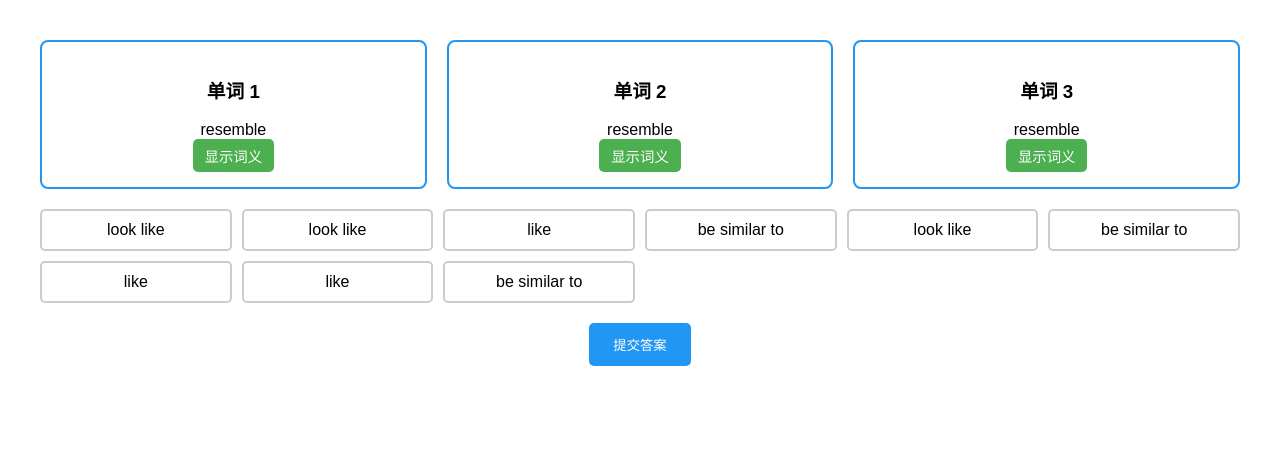
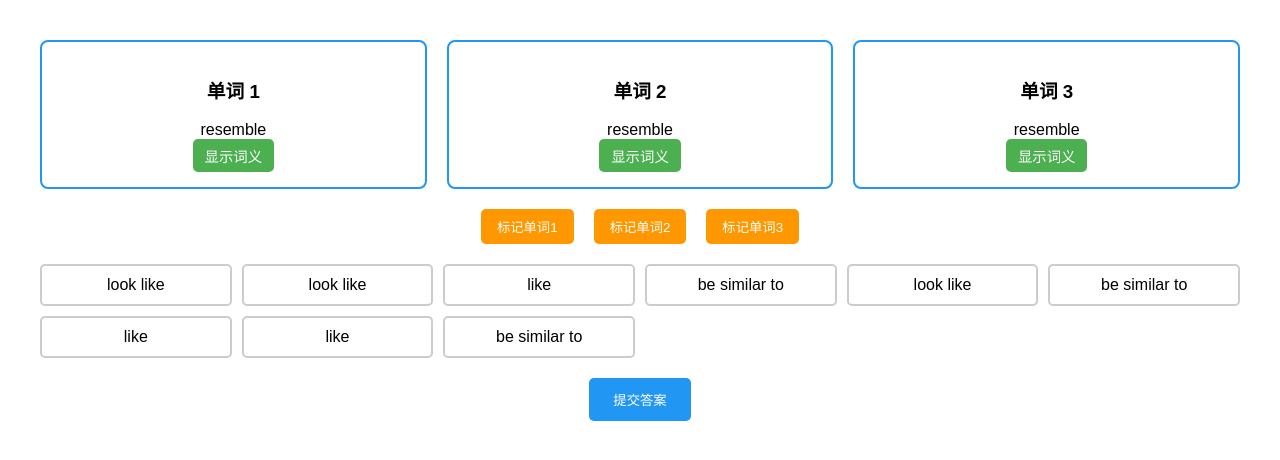
Before and after one commit to RonaldLN/538-Memory-Training, a plain HTML site: page index.html in a window 1280 px wide. Drawn offline with Linux system fonts and the light colour scheme.

Commit message:
Add mark button, implement select/deselect toggle instead of cyclic marking by Deepseek

```diff
--- a/index.html
+++ b/index.html
@@ -68,10 +68,29 @@
             gap: 15px;
             margin-top: 20px;
         }
+        .marker-buttons {
+            display: flex;
+            gap: 10px;
+            margin: 15px 0;
+            justify-content: center;
+        }
+        .marker-btn {
+            background: #ff9800;
+            padding: 8px 16px;
+        }
+        .marker-btn.active {
+            background: #f57c00;
+            box-shadow: 0 0 0 2px white, 0 0 0 4px #ff9800;
+        }
     </style>
 </head>
 <body>
     <div class="current-words" id="currentWords"></div>
+    <div class="marker-buttons">
+        <button class="marker-btn" onclick="selectMarker(1)">标记单词1</button>
+        <button class="marker-btn" onclick="selectMarker(2)">标记单词2</button>
+        <button class="marker-btn" onclick="selectMarker(3)">标记单词3</button>
+    </div>
     <div class="options-grid" id="optionsGrid"></div>
 
     <div class="button-group">
@@ -94,6 +113,7 @@
         let allSynonyms = [];
         let userAnswers = {};
         let isAnswerChecked = false; // 新增状态标记
+        let currentMarker = 0; // 0表示未选择标记器
 
         // 初始化候选池
         function initCandidatePool() {
@@ -129,10 +149,25 @@
 
             // 重置界面状态
             isAnswerChecked = false;
+            currentMarker = 0;
             userAnswers = {};
             document.getElementById('submitBtn').style.display = 'inline-block';
             document.getElementById('nextBtn').style.display = 'none';
+            updateMarkerButtons();
             renderInterface();
+        }
+
+        // 更新标记按钮状态
+        function updateMarkerButtons() {
+            document.querySelectorAll('.marker-btn').forEach(btn => {
+                btn.classList.toggle('active', btn.textContent === `标记单词${currentMarker}`);
+            });
+        }
+
+        // 选择标记器
+        function selectMarker(markerNumber) {
+            currentMarker = currentMarker === markerNumber ? 0 : markerNumber;
+            updateMarkerButtons();
         }
 
         // 渲染界面
@@ -151,14 +186,26 @@
             // 生成选项
             const optionsContainer = document.getElementById('optionsGrid');
             optionsContainer.innerHTML = allSynonyms.map((syn, index) => {
-                const selected = userAnswers[index] || '';
-                return `<div class="option-item ${selected}"
+                const mark = userAnswers[index] || '';
+                return `<div class="option-item ${mark ? 'selected' : ''}"
                           data-index="${index}"
-                          onclick="toggleAnswer(${index})">
+                          onclick="handleOptionClick(${index})">
                     ${syn}
-                    ${selected ? `<div>${selected}</div>` : ''}
+                    ${mark ? `<div>${mark}</div>` : ''}
                 </div>`;
             }).join('');
+        }
+
+        // 处理选项点击
+        function handleOptionClick(index) {
+            if(isAnswerChecked || !currentMarker) return;
+
+            if(userAnswers[index] === currentMarker) {
+                delete userAnswers[index];
+            } else {
+                userAnswers[index] = currentMarker;
+            }
+            renderInterface();
         }
 
         // 切换词义显示
@@ -170,22 +217,11 @@
             button.textContent = definition.style.display === 'none' ? '显示词义' : '隐藏词义';
         }
 
-        // 切换答案选择
-        function toggleAnswer(index) {
-            if(isAnswerChecked) return; // 已提交时阻止操作
-            if(!userAnswers[index]) {
-                userAnswers[index] = 1;
-            } else if(userAnswers[index] < 3) {
-                userAnswers[index]++;
-            } else {
-                delete userAnswers[index];
-            }
-            renderInterface();
-        }
-
         // 检查答案
         function checkAnswers() {
             isAnswerChecked = true; // 设置已检查状态
+            currentMarker = 0;
+            updateMarkerButtons();
 
             // 获取正确答案映射
             const correctMap = currentBatch.reduce((acc, word, wordIndex) => {
```
